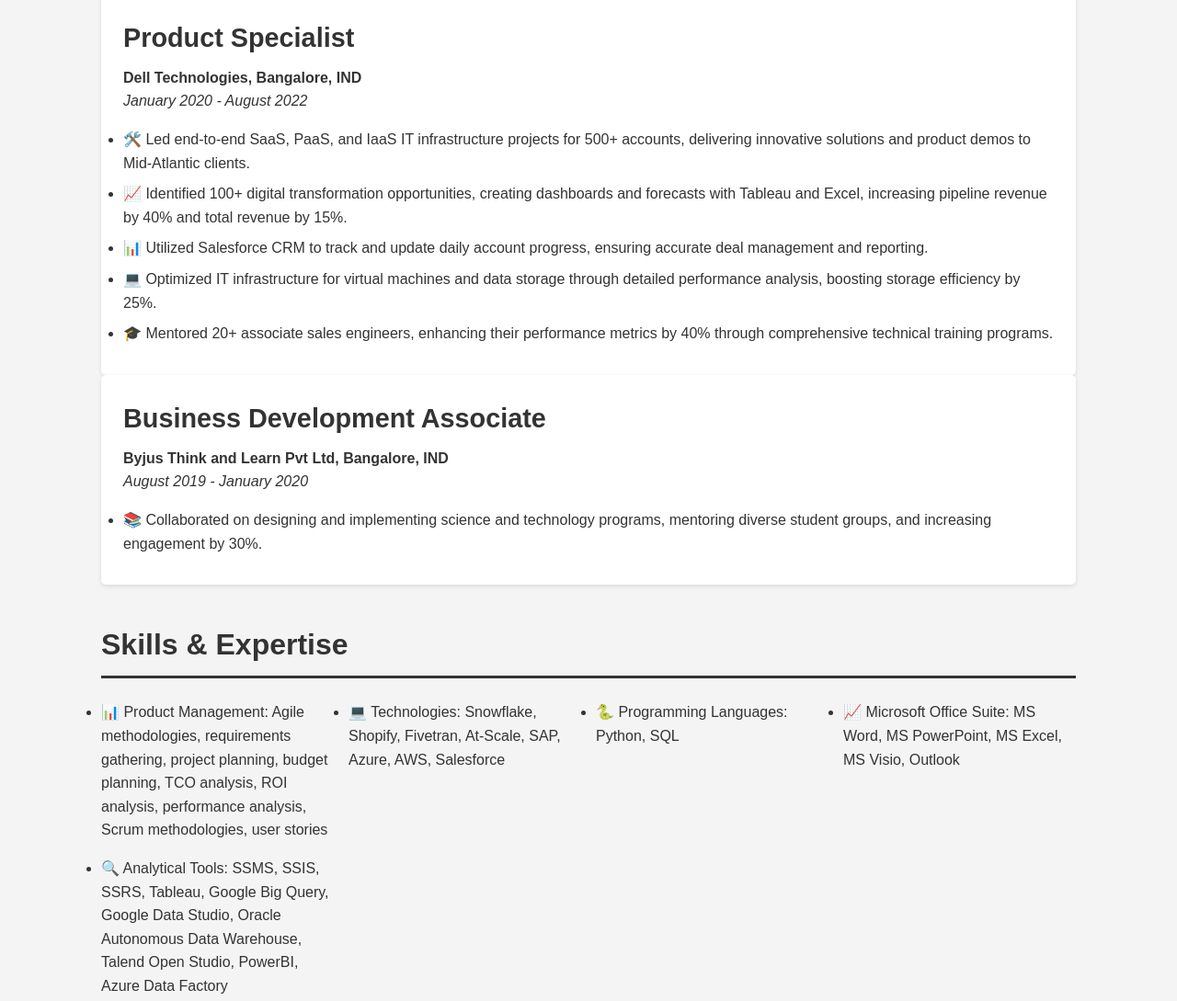
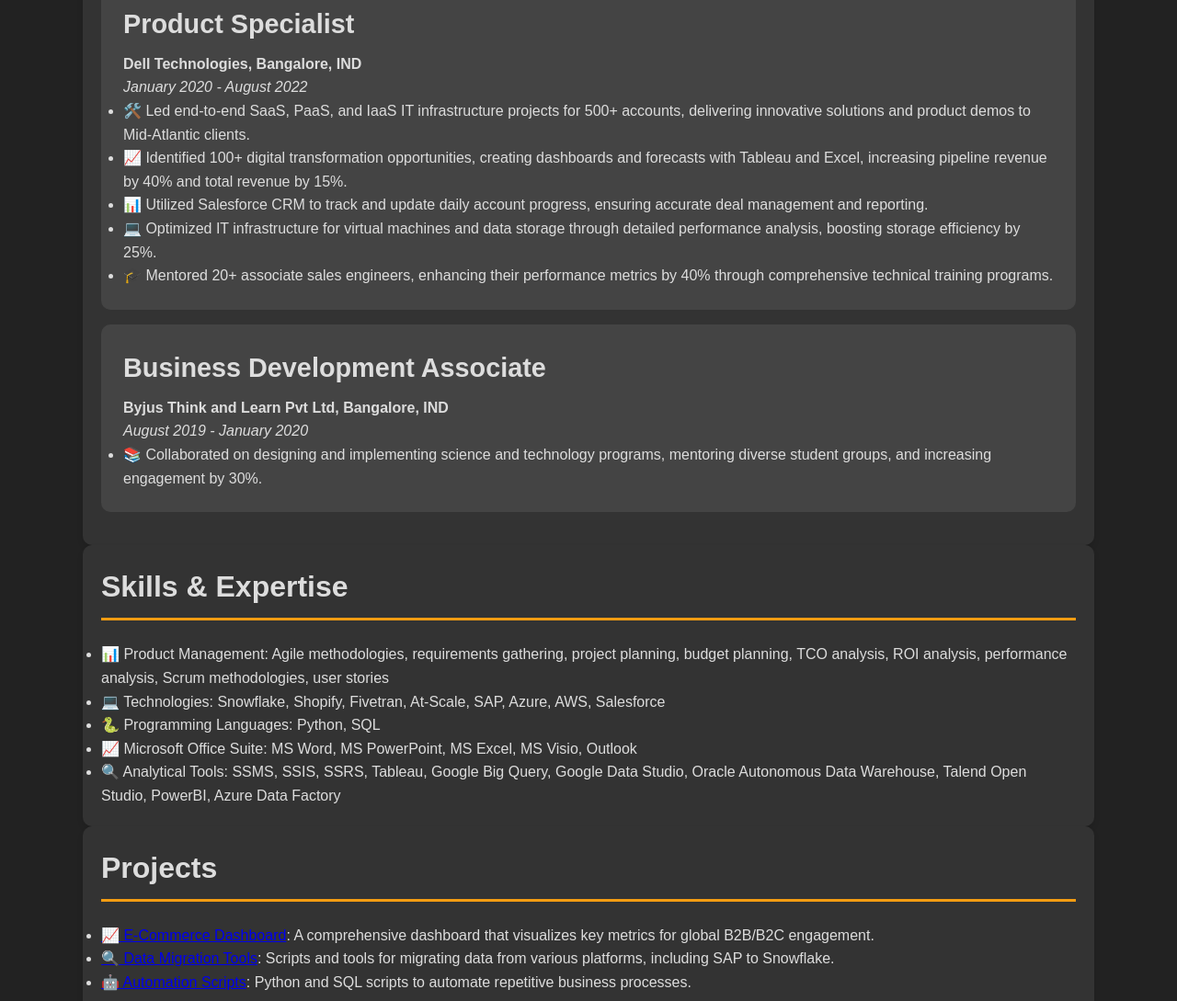
Before and after one commit to Avinash-VN/Avinash-VN.github.io, a plain HTML site: page index.html in a window 1280 px wide. Shown: the part 1050-2139 px from the top of the page at 92% size. Drawn offline with Linux system fonts and the light colour scheme.

Commit message:
Update styles.css
More changes

```diff
--- a/styles.css
+++ b/styles.css
@@ -8,8 +8,9 @@
 body {
     font-family: Arial, sans-serif;
     line-height: 1.6;
-    background-color: #f4f4f4;
-    color: #333;
+    background-color: #222;
+    color: #ddd;
+    padding-top: 20px;
 }
 
 .container {
@@ -25,6 +26,7 @@ header {
     color: #fff;
     padding: 1rem 0;
     text-align: center;
+    border-bottom: 5px solid #f39c12; /* Highlight color */
 }
 
 header h1 {
@@ -55,52 +57,26 @@ main {
 
 section {
     margin-bottom: 2rem;
+    background-color: #333;
+    padding: 1.5rem;
+    border-radius: 10px;
+    box-shadow: 0 4px 6px rgba(0, 0, 0, 0.1);
 }
 
 h2 {
-    border-bottom: 3px solid #333;
+    border-bottom: 3px solid #f39c12; /* Highlight color */
     padding-bottom: 0.5rem;
     font-size: 2rem;
     margin-bottom: 1.5rem;
 }
 
 article {
-    background-color: #fff;
+    background-color: #444;
     padding: 1.5rem;
-    border-radius: 5px;
-    box-shadow: 0 2px 5px rgba(0, 0, 0, 0.1);
+    border-radius: 10px;
+    margin-bottom: 1rem;
 }
 
 article h3 {
     font-size: 1.8rem;
     margin-bottom: 0.5rem;
-}
-
-article ul {
-    margin-top: 1rem;
-}
-
-article ul li {
-    margin-bottom: 0.5rem;
-}
-
-/* Skills Section */
-#skills ul {
-    display: grid;
-    grid-template-columns: repeat(auto-fit, minmax(250px, 1fr));
-    gap: 1rem;
-}
-
-/* Projects Section */
-#projects ul {
-    list-style-type: none;
-}
-
-#projects ul li {
-    background-color: #f0f0f0;
-    padding: 1rem;
-    margin-bottom: 0.5rem;
-    border-left: 4px solid #333;
-}
-
-#projects ul
```
